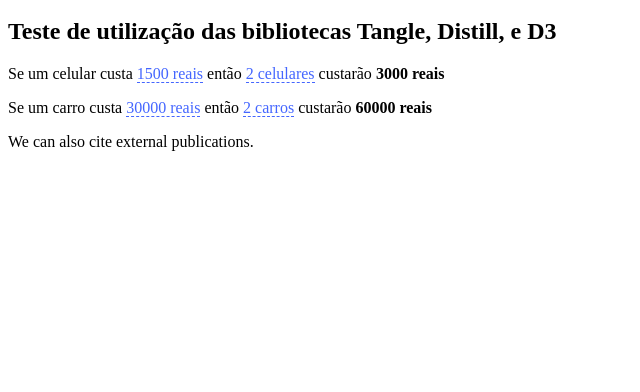
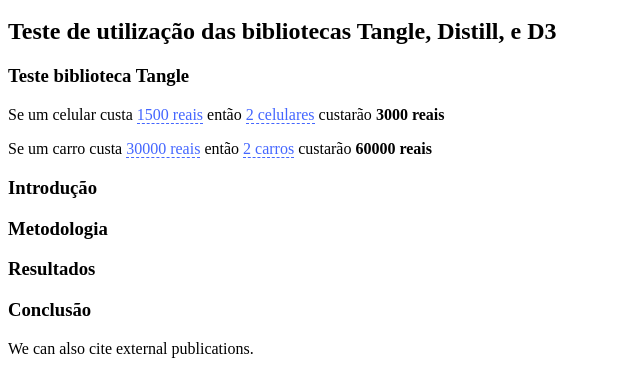
Before and after one commit to richardiago/tgc_ufabc, a plain HTML site: page artigo1/exemplo.html in a window 1280 px wide. Shown: the part 48-440 px from the top of the page, without its empty margins (0-640 px from the left). Drawn offline with nearby package versions, Linux system fonts and the light colour scheme.

Commit message:
divide seções

```diff
--- a/artigo1/exemplo.html
+++ b/artigo1/exemplo.html
@@ -1,6 +1,9 @@
 <html>
     <head>
         <title>Teste com a biblioteca Tangle</title>
+
+        <!-- D3js -->
+        <script type="text/javascript" src="https://d3js.org/d3.v5.min.js"></script>
 
         <!-- Template Distill -->
         <script src="https://distill.pub/template.v1.js"></script>
@@ -34,7 +37,7 @@
 
             function tangleTeste2(){
 
-                var rootElement = document.getElementById("aloca");
+                var rootElement = document.getElementById("calcularCarro");
                 var model = {
                     initialize: function() {
                         this.precoUnidade = 30000;
@@ -79,15 +82,25 @@
                     <h1>Título</h1>
                     <h2>Teste de utilização das bibliotecas Tangle, Distill, e D3</h2>
                     <dt-byline></dt-byline>
+                    <h3>Teste biblioteca Tangle</h3>
                     <p id="calcularCelular">
                             Se um celular custa <span class="TKAdjustableNumber" data-var="precoUnidade" data-min="1500" data-max="Infinity"> reais</span> então
                             <span class="TKAdjustableNumber" data-var="quantidadeCelulares" data-min="0" data-max="50"> celulares</span> custarão <b data-var="valorFinal"> reais</b>
                     </p>
 
-                    <p id="aloca">
+                    <p id="calcularCarro">
                             Se um carro custa <span class="TKAdjustableNumber" data-var="precoUnidade" data-min="1500" data-max="Infinity"> reais</span> então
                             <span class="TKAdjustableNumber" data-var="quantidadeCelulares" data-min="0" data-max="50"> carros</span> custarão <b data-var="valorFinal"> reais</b>
                     </p>
+
+                    <h3>Introdução</h3>
+
+
+                    <h3>Metodologia</h3>
+
+                    <h3>Resultados</h3>
+
+                    <h3>Conclusão</h3>
 
                     <p>We can also cite <dt-cite key="gregor2015draw"></dt-cite> external publications.</p>
             </dt-article>
```
